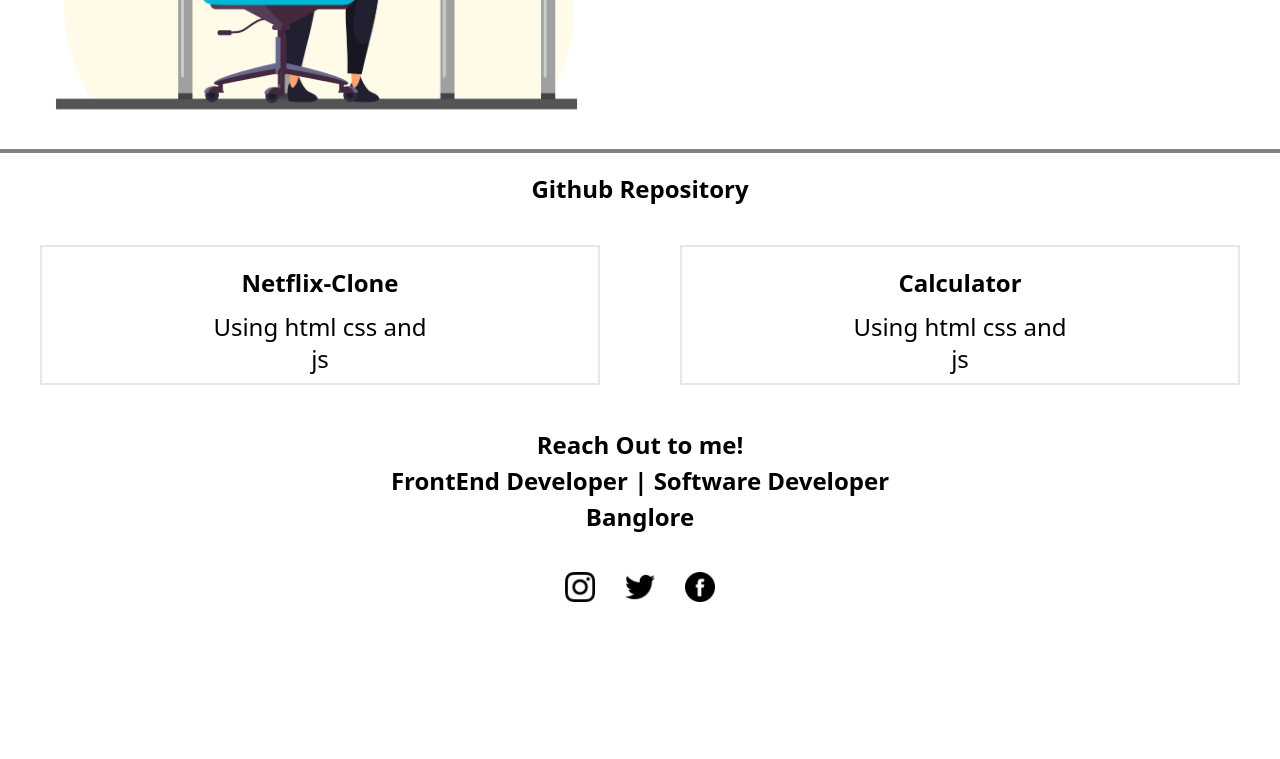
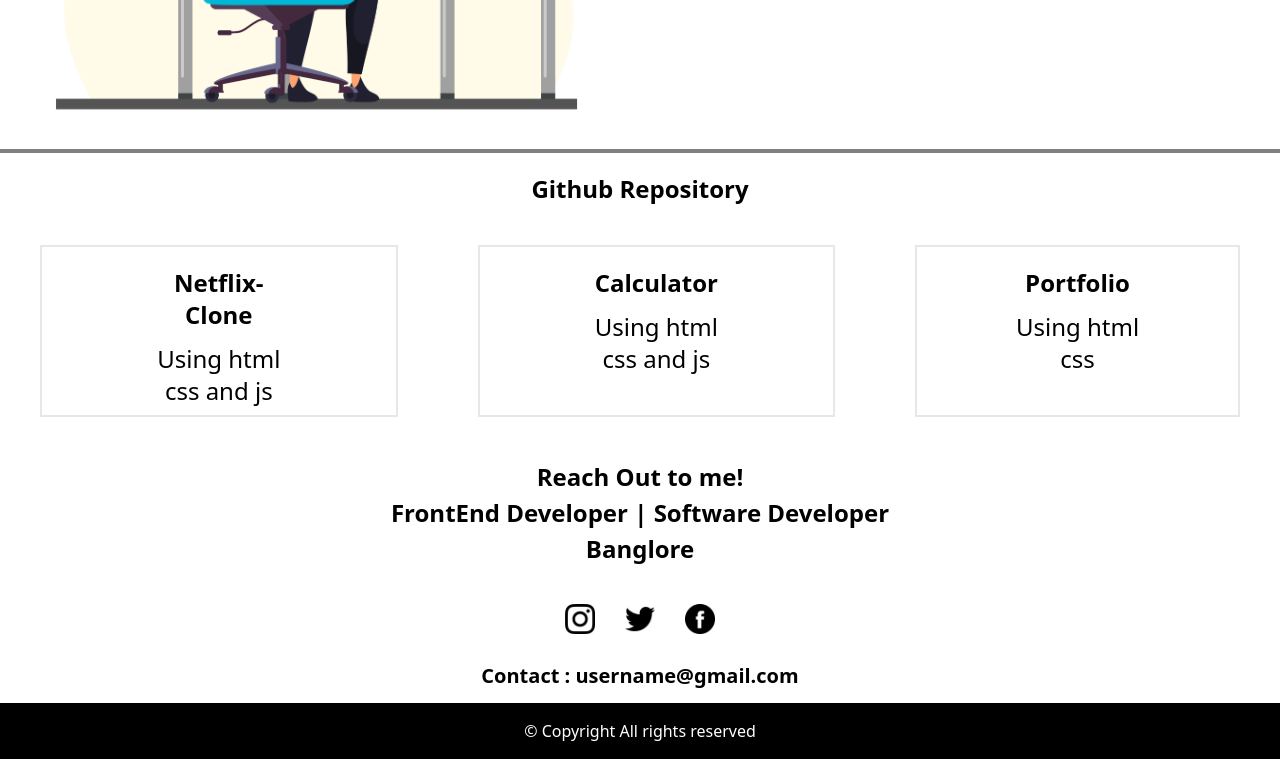
Before and after one commit to prajwalk-07/CODESOFT, a plain HTML site: page Portfolio/index.html in a window 1280 px wide. Shown: the part 1009-1768 px from the top of the page. Before the commit the page ends 1626 px from the top, so only its background shows below. Drawn offline with nearby package versions, Linux system fonts and the light colour scheme.

Commit message:
Add files via upload

```diff
--- a/Portfolio/index.html
+++ b/Portfolio/index.html
@@ -34,7 +34,6 @@
             </div>
             <div class="btn"><button>CONTACT ME</button>
               <button>SEE MY RESUME</button></div>
-
         </div>
         <div class="img1">
           <img src="1.jpg" alt="" />
@@ -57,10 +56,12 @@
             </div>
         </div>
       </div>
+      <div class="con3">
       <div class="font-bold text-2xl px-10 py-5 text-center"><h1>Github Repository</h1></div>
       <div class="con2 flex justify-center text-2xl">
-        <div class="border-2 border-grey px-40 py-2 mx-10 my-5 text-center"><p><h1 class="font-bold p-3">Netflix-Clone</h1>Using html css and js</p></div>
-        <div class="border-2 border-grey px-40 py-2 mx-10 my-5 text-center"><p><h1  class="font-bold p-3">Calculator</h1>Using html css and js</p></div>
+        <div class="border-2 border-grey px-24 py-2 mx-10 my-5 text-center"><p><h1 class="font-bold p-3">Netflix-Clone</h1>Using html css and js</p></div>
+        <div class="border-2 border-grey px-24 py-2 mx-10 my-5 text-center"><p><h1  class="font-bold p-3">Calculator</h1>Using html css and js</p></div>
+        <div class="border-2 border-grey px-24 py-2 mx-10 my-5 text-center"><p><h1  class="font-bold p-3">Portfolio</h1>Using html css</p></div>
       </div>
       <div class="font-bold text-2xl px-10 py-5 text-center"><h1 class="p-1">Reach Out to me!</h1>
       <p>FrontEnd Developer | Software Developer</p>
@@ -70,6 +71,12 @@
         ><span><img src="twitter.png" alt="" /></span
         ><span><img src="facebook.png" alt="" /></span>
       </div>
+      <div class="text-center font-bold text-[20px] p-3"><p>Contact : username@gmail.com</p></div>
+      <footer class="text-center bg-black text-white p-4 ">
+        <div><p>© Copyright All rights reserved</p></div>
+      </footer>
+    </div>
       </div>
+
   </body>
 </html>
```
